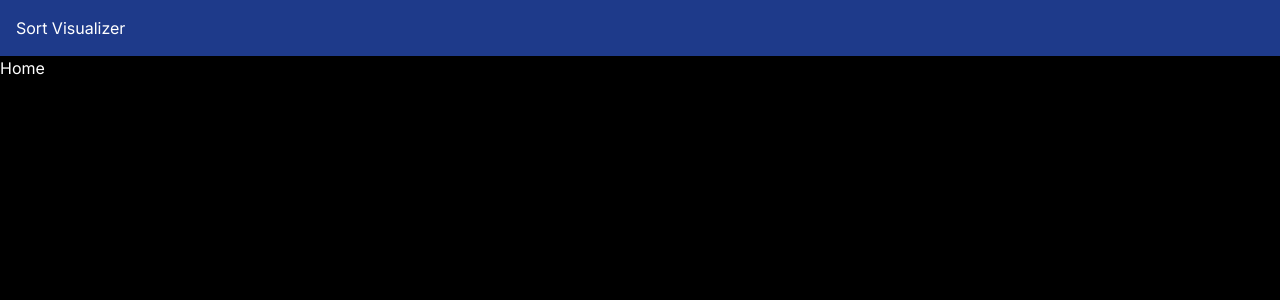
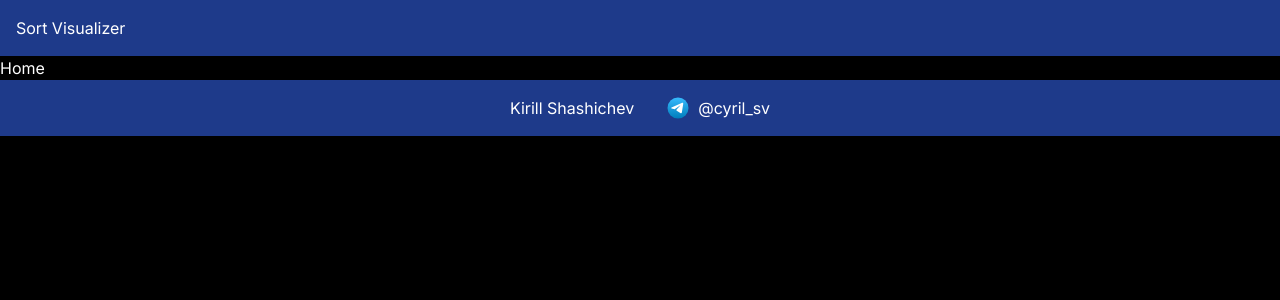
Before and after one commit to Qtrixnet/algorithms, a Next.js app: page / in a window 1280 px wide. Shown: the top 300 px of the page. Built offline with nearby package versions, Linux system fonts and the light colour scheme.

Commit message:
create footer

```diff
--- a/src/app/layout.tsx
+++ b/src/app/layout.tsx
@@ -6,6 +6,8 @@ import { ReactElement, ReactNode } from 'react'
 import { Header } from '@/modules/Core/components/Header'
 
 import './globals.css'
+
+import { Footer } from '@/modules/Core/components/Footer'
 
 const inter = Inter({ subsets: ['latin'] })
 
@@ -26,6 +28,7 @@ const RootLayout = ({
       <body className={bodyClassName}>
         <Header />
         {children}
+        <Footer />
       </body>
     </html>
   )
--- /dev/null
+++ b/src/modules/Core/components/Footer/Footer.tsx
@@ -0,0 +1,34 @@
+import { cx } from 'class-variance-authority'
+import { ReactElement } from 'react'
+
+const footerClassName = cx(
+  // Блочная модель
+  'p-4 flex items-center gap-8 justify-center',
+  'mobile:flex-col mobile:gap-4',
+  // Оформление
+  'bg-blue-900',
+)
+
+const tgContainerClassName = cx(
+  // Блочная модель
+  'flex items-center gap-2 justify-center',
+)
+
+const tgIconClassName = cx(
+  // Блочная модель
+  'w-6 h-6',
+  // Оформление
+  'bg-tgIcon bg-center bg-contain',
+)
+
+export const Footer = (): ReactElement => {
+  return (
+    <footer className={footerClassName}>
+      <p>Kirill Shashichev</p>
+      <div className={tgContainerClassName}>
+        <div className={tgIconClassName}></div>
+        <p>@cyril_sv</p>
+      </div>
+    </footer>
+  )
+}
--- /dev/null
+++ b/src/modules/Core/components/Footer/index.ts
@@ -0,0 +1 @@
+export { Footer } from './Footer'
--- a/tailwind.config.ts
+++ b/tailwind.config.ts
@@ -10,6 +10,11 @@ const config: Config = {
       'before-desktop': { max: '1439px' },
       desktop: { min: '1440px' },
     },
+    extend: {
+      backgroundImage: {
+        tgIcon: 'url(/icons/telegram.svg)',
+      },
+    },
   },
   plugins: [],
 }
```
Also changed, not shown: public/icons/telegram.svg (added).
